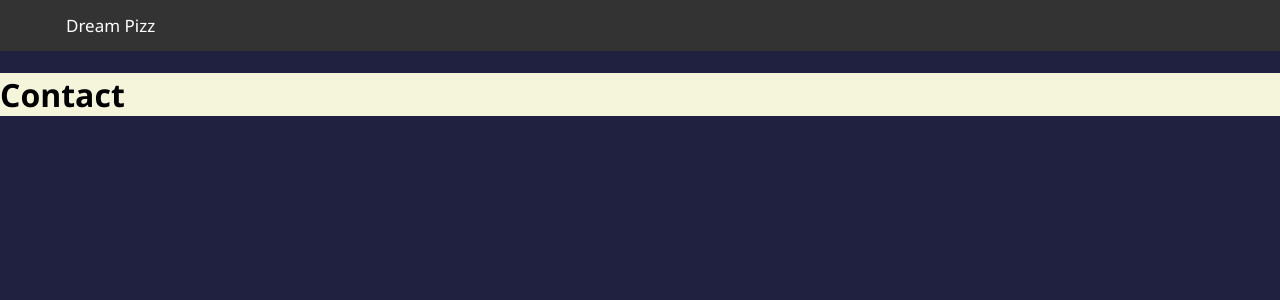
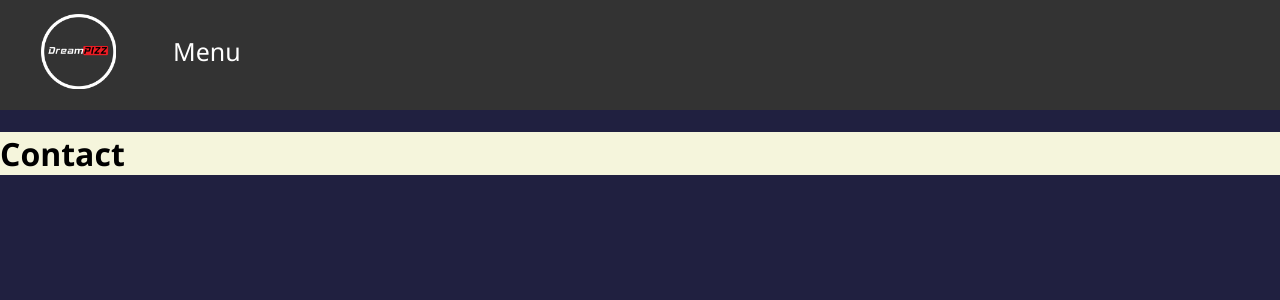
Before and after one commit to Rabire/DreamPizz, a React (Create React App) app in the folder front/: page / in a window 1280 px wide. Shown: the top 300 px of the page. Built offline with nearby package versions, Linux system fonts and the light colour scheme.

Commit message:
Navbar (#1)

```diff
--- a/front/src/components/Header.css
+++ b/front/src/components/Header.css
@@ -10,12 +10,13 @@
   text-align: center;
   padding: 14px 16px;
   text-decoration: none;
-  font-size: 17px;
-  margin-left: 50px;
+  font-size: 25px;
+  margin-left: 25px;
+  justify-items: center;
+  align-content: center;
 }
 
 .navbar a:hover {
-  background-color: #ddd;
   color: black;
 }
 
@@ -23,3 +24,11 @@
   margin-left: 30px;
   color: White;
 }
+
+.logo {
+  height: 75px;
+  cursor: pointer;
+}
+.jsp {
+  margin-top: 20px;
+}
--- a/front/src/components/Header.js
+++ b/front/src/components/Header.js
@@ -1,12 +1,19 @@
 import React from "react";
-
+import Logo from "../assets/img/Logo.png";
 import "./Header.css";
 
 function Header() {
   return (
     <div className="header">
       <div className="navbar">
-        <a href="/">Dream Pizz</a>
+        <a href="/accueil">
+          <img className="logo" src={Logo} alt="Logo of DreamPizz"></img>
+        </a>
+        <div>
+          <a className="jsp" href="/menu">
+            Menu
+          </a>
+        </div>
       </div>
       <br />
     </div>
```
Also changed, not shown: front/src/assets/img/Logo.png (added).
